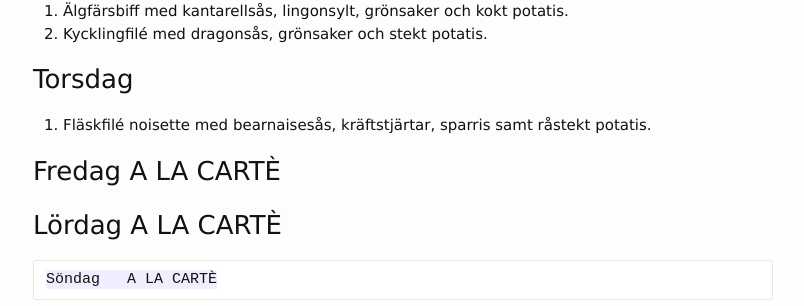
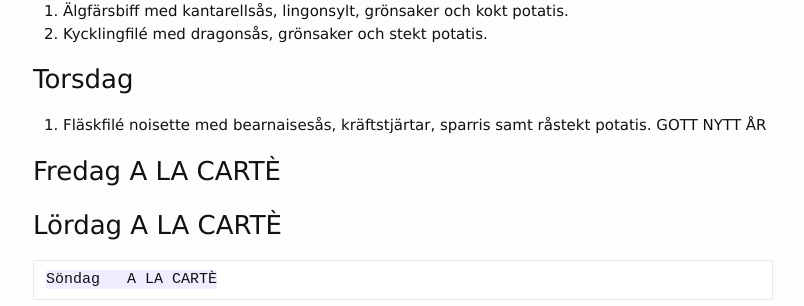
Before and after one commit to FarInn62/farinn62.github.io, a Jekyll site: the page built from lunch.md, in a window 1280 px wide. Shown: the part 489-795 px from the top of the page, without its empty margins (237-1041 px from the left). Built offline with Jekyll 4.4.1, drawn with Linux system fonts in a browser that asks for light colours.

Commit message:
Update lunch.md

```diff
--- a/lunch.md
+++ b/lunch.md
@@ -25,6 +25,7 @@ OBS.PÅ GRUND AV CORONA: Boka och Hämta gärna maten istället, du är välkomm
 
 ### Torsdag
 1. Fläskfilé noisette med bearnaisesås, kräftstjärtar, sparris samt råstekt potatis.
+   GOTT NYTT ÅR
 
 ### Fredag   A LA CARTÈ
 ### Lördag   A LA CARTÈ
```
